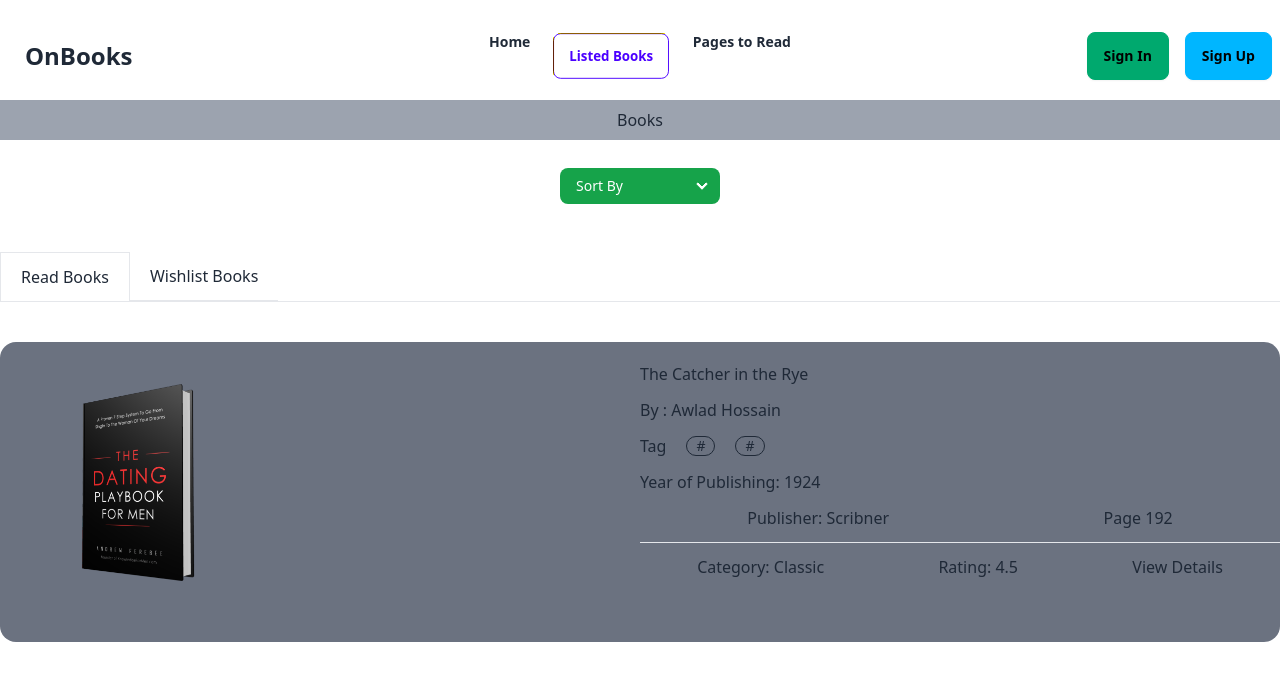
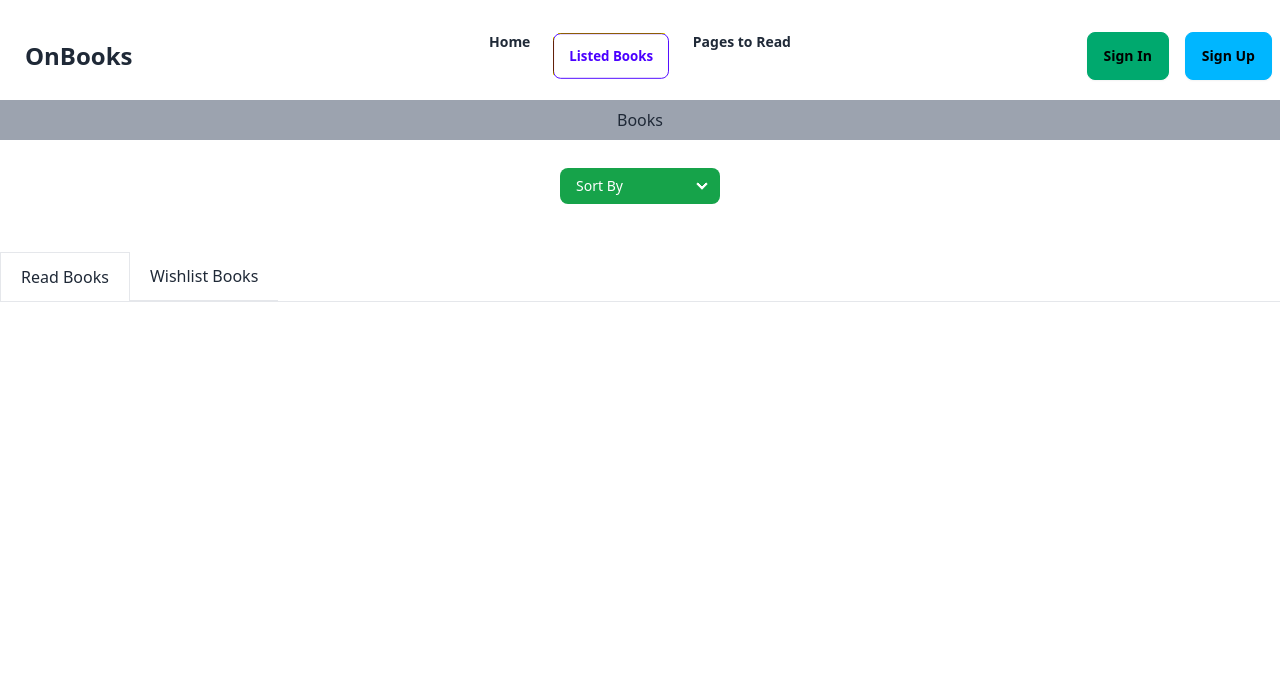
Before and after one commit to saagor16/B9A8-bookvibe, a React (Vite) app: page /listedbook in a window 1280 px wide. Shown: the top 680 px of the page. Built offline with nearby package versions, Linux system fonts and the light colour scheme.

Commit message:
website error page done

```diff
--- /dev/null
+++ b/src/Error/Error.jsx
@@ -0,0 +1,49 @@
+import { Link } from "react-router-dom";
+
+const Error = () => {
+  return (
+    <div>
+      <section className="flex items-center h-full lg:h-[720px] sm:p-16 bg-gray-300 text-black mt-20">
+        <div className="container flex flex-col items-center justify-center px-5 mx-auto my-8 space-y-8 text-center sm:max-w-md">
+          <svg
+            xmlns="http://www.w3.org/2000/svg"
+            viewBox="0 0 512 512"
+            className="w-40 h-40 text-gray-600"
+          >
+            <path
+              fill="currentColor"
+              d="M256,16C123.452,16,16,123.452,16,256S123.452,496,256,496,496,388.548,496,256,388.548,16,256,16ZM403.078,403.078a207.253,207.253,0,1,1,44.589-66.125A207.332,207.332,0,0,1,403.078,403.078Z"
+            ></path>
+            <rect
+              width="176"
+              height="32"
+              x="168"
+              y="320"
+              fill="currentColor"
+            ></rect>
+            <polygon
+              fill="currentColor"
+              points="210.63 228.042 186.588 206.671 207.958 182.63 184.042 161.37 162.671 185.412 138.63 164.042 117.37 187.958 141.412 209.329 120.042 233.37 143.958 254.63 165.329 230.588 189.37 251.958 210.63 228.042"
+            ></polygon>
+            <polygon
+              fill="currentColor"
+              points="383.958 182.63 360.042 161.37 338.671 185.412 314.63 164.042 293.37 187.958 317.412 209.329 296.042 233.37 319.958 254.63 341.329 230.588 365.37 251.958 386.63 228.042 362.588 206.671 383.958 182.63"
+            ></polygon>
+          </svg>
+          <p className="text-3xl">
+            Looks like our services are Error
+          </p>
+          <Link
+          to={'/'}
+            rel="noopener noreferrer"
+            className="px-8 py-3 font-semibold rounded bg-violet-400 text-gray-900"
+          >
+            Back to homepage
+          </Link>
+        </div>
+      </section>
+    </div>
+  );
+};
+
+export default Error;
--- a/src/main.jsx
+++ b/src/main.jsx
@@ -12,10 +12,12 @@ import Single from './section/Single';
 import Read from './pages/Read';
 import Wishlist from './pages/Wishlist';
 import { Toaster } from 'react-hot-toast'
+import Error from './Error/Error';
 const router = createBrowserRouter([
   {
     path: "/",
     element: <Fixed></Fixed>,
+    errorElement: <Error></Error>,
     children: [
       {
         path: "/",
@@ -41,7 +43,7 @@ const router = createBrowserRouter([
           {
             index: true,
             element: <Read></Read>,
-
+            loader:()=>(fetch('/public/data.json'))
           },
           {
             path: 'wishlist',
--- a/src/pages/Read.jsx
+++ b/src/pages/Read.jsx
@@ -1,43 +1,33 @@
+import { useEffect, useState } from "react";
+import { useLoaderData } from "react-router-dom";
+import { getStoredCardApplication } from "../utility/localstore";
+import New from "../section/New";
+
 const Read = () => {
+  const [appliedCards, setAppliedCards] = useState([]);
 
+  const cards = useLoaderData();
+  useEffect(()=>{
+    const storedCadIds = getStoredCardApplication();
+    if (cards.length > 0) {
 
+      const cardsApplied = [];
+      for (const id of storedCadIds) {
+          const card = cards.find(card => card.id === id);
+          if (card) {
+              cardsApplied.push(card)
+          }
+      }
+      setAppliedCards(cardsApplied);
 
-
+  }
+  },[cards])
 
   return (
     <div>
-      <div className="grid grid-cols-1 lg:grid-cols-2 mt-10     w-full bg-gray-500 lg:h-[300px] rounded-2xl h-full">
-        <div>
-          <img
-            className="h-[200px] mt-10 ml-14 lg:w-[25%]"
-            src="../../public/banner.png"
-            alt=""
-          />
-        </div>
-        <div className="space-y-3 mb-5 mt-5">
-          <h3>The Catcher in the Rye</h3>
-          <p>By : Awlad Hossain</p>
-          <div className="flex gap-5 items-center ">
-            <p className="">Tag</p>
-            <p className="badge badge-outline">#</p>
-            <p className="badge badge-outline">#</p>
-
-          </div>
-          <div>
-              <p>Year of Publishing: 1924</p>
-            </div>
-            <div className="flex justify-around">
-              <p>Publisher: Scribner</p>
-              <p>Page 192</p>
-            </div>
-            <hr />
-            <div className="flex justify-around">
-              <p>Category: Classic</p>
-              <p>Rating: 4.5</p>
-              <p>View Details</p>
-            </div>
-        </div>
-      </div>
+      {
+        appliedCards.map(card=> <New key={card.id} card={card}></New>)
+      }
     </div>
   );
 };
--- a/src/section/New.jsx
+++ b/src/section/New.jsx
@@ -1,33 +1,38 @@
-const New = (cardId) => {
+/* eslint-disable react/prop-types */
+import { CiLocationOn } from "react-icons/ci";
+import { IoPeopleOutline } from "react-icons/io5";
+import { MdOutlineFindInPage } from "react-icons/md";
+const New = ({card}) => {
   return (
     <div>
+      <div className="grid grid-cols-1 lg:grid-cols-2 mt-10 w-full bg-gray-200 lg:h-[300px] rounded-2xl h-full">
         <div>
           <img
-          className="h-[200px] mt-10 ml-14 lg:w-[25%]"
-          src="../../public/banner.png"
+            className="h-[200px] mt-10 ml-36 lg:w-[25%]"
+            src={card.image}
             alt=""
           />
         </div>
-      <div className="space-y-3 mb-5 mt-5">
-        <h3>{cardId.author}</h3>
-        <p>By : Awlad Hossain</p>
+        <div className="space-y-3 mt-8 mb-5 mx-5 text-black">
+          <h3 className="text-2xl font-bold">{card.bookName}</h3>
+          <p className="font-bold">By : {card.author}</p>
           <div className="flex gap-5 items-center ">
-          <p className="">Tag</p>
-          <p className="badge badge-outline">#</p>
-          <p className="badge badge-outline">#</p>
+            <p className="font-bold">Tag</p>
+            <p className="badge badge-outline text-[#23BE0A]">#{card.tags[0]}</p>
+            <p className="badge badge-outline text-[#23BE0A]">#{card.tags[1]}</p>
+            <p className="flex items-center gap-2"> <CiLocationOn />Year of Publishing:{card.yearOfPublishing} </p>
           </div>
-        <div>
-          <p>Year of Publishing: 1924</p>
+
+          <div className="flex space-x-6">
+            <p className="flex items-center gap-2"><IoPeopleOutline /> Publisher: {card.publisher}</p>
+            <p className="flex items-center gap-2"><MdOutlineFindInPage />Page:{card.totalPages}</p>
           </div>
-        <div className="flex justify-around">
-          <p>Publisher: Scribner</p>
-          <p>Page 192</p>
+          <hr  className=" h-0.5 border-none bg-black"/>
+          <div className="flex space-x-6">
+            <p className="badge badge-outline text-[#328EFF] bg-[#cad5e4]">Category: {card.category}</p>
+            <p className="badge badge-outline text-[#FFAC33] bg-[#e5dbcb]">Rating: {card.rating}</p>
+            <p className="btn btn-success">View Details</p>
           </div>
-        <hr />
-        <div className="flex justify-around">
-          <p>Category: Classic</p>
-          <p>Rating: 4.5</p>
-          <p>View Details</p>
         </div>
       </div>
     </div>
--- a/src/section/Single.jsx
+++ b/src/section/Single.jsx
@@ -1,10 +1,22 @@
 import { useLoaderData, useParams } from "react-router-dom";
+import { saveCardApplication } from "../utility/localstore";
 
 
 const Single = () => {
+
   const single = useLoaderData();
   const { id } = useParams();
-  const card = single.find((card) => card.id == id);
+  const idInt = parseInt(id);
+  const card = single.find((card) => card.id == idInt);
+
+
+
+  const handleClick=()=>{
+    saveCardApplication(idInt);
+  }
+
+
+
 
 
 
@@ -43,7 +55,7 @@ const Single = () => {
                 <p>Rating: <span className="text-xl font-bold">{card.rating}</span></p>
               </div>
               <div className="flex gap-4">
-                <p className="btn btn-outline btn-primary">Read</p>
+                <p onClick={handleClick} className="btn btn-outline btn-primary">Read</p>
                 <p className="btn btn-outline btn-accent">Wishlist</p>
               </div>
             </div>
--- /dev/null
+++ b/src/utility/localstore.js
@@ -0,0 +1,20 @@
+
+const getStoredCardApplication = () =>{
+    const storedCardApplication = localStorage.getItem('cardApplication');
+    if(storedCardApplication){
+        return JSON.parse(storedCardApplication);
+    }
+    return [];
+}
+
+
+const saveCardApplication = id =>{
+    const storedCardApplications = getStoredCardApplication();
+    const exists = storedCardApplications.find(cardId => cardId === id);
+    if(!exists){
+        storedCardApplications.push(id);
+        localStorage.setItem('cardApplication', JSON.stringify(storedCardApplications))
+    }
+}
+
+export { getStoredCardApplication, saveCardApplication}
```
Also changed, not shown: src/JS/card.js (added). Lines whose indentation alone changed are shown as unchanged.
